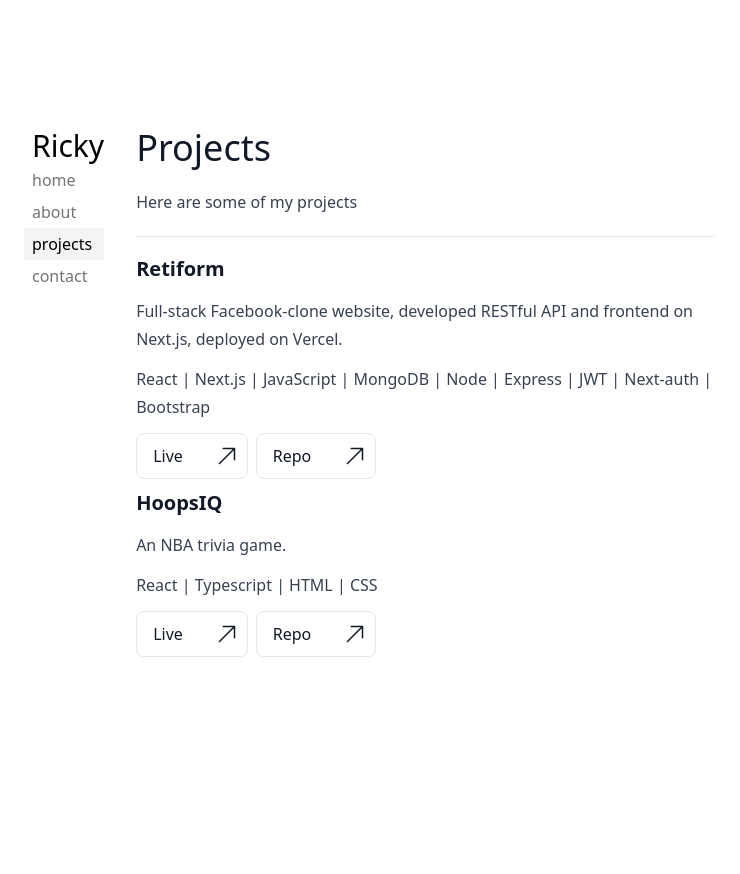
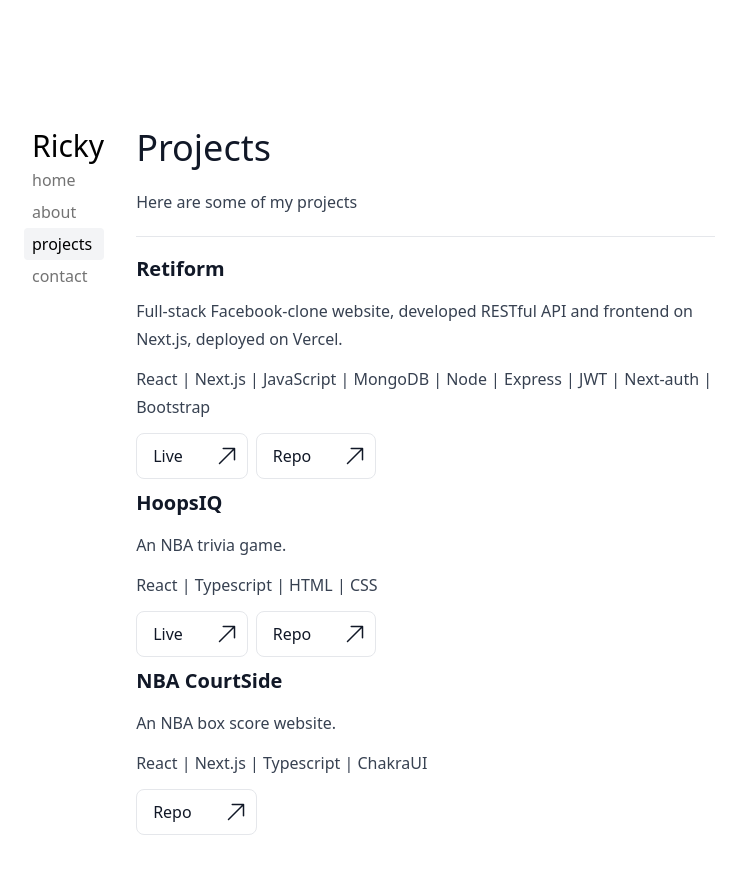
Before and after one commit to rzh4321/portfolio, a Next.js app: page /projects in a window 1280 px wide. Shown: the top 874 px of the page, without its empty margins (168-908 px from the left). Before the commit the page ends 800 px from the top, so only its background shows below. Built offline with nearby package versions, Linux system fonts and the light colour scheme.

Commit message:
updated projects page

```diff
--- a/app/projects/page.jsx
+++ b/app/projects/page.jsx
@@ -29,6 +29,13 @@ const projectsData = [
     stack: ["React", "Typescript", "HTML", "CSS"],
     repo_url: "https://github.com/rzh4321/nba-trivia",
     live_url: "https://hoopsiq.netlify.app/",
+  },
+  {
+    title: "NBA CourtSide",
+    description: "An NBA box score website.",
+    stack: ["React", "Next.js", "Typescript", "ChakraUI"],
+    repo_url: "https://github.com/rzh4321/nba-boxscore",
+    live_url: "",
   },
 ];
 
```
